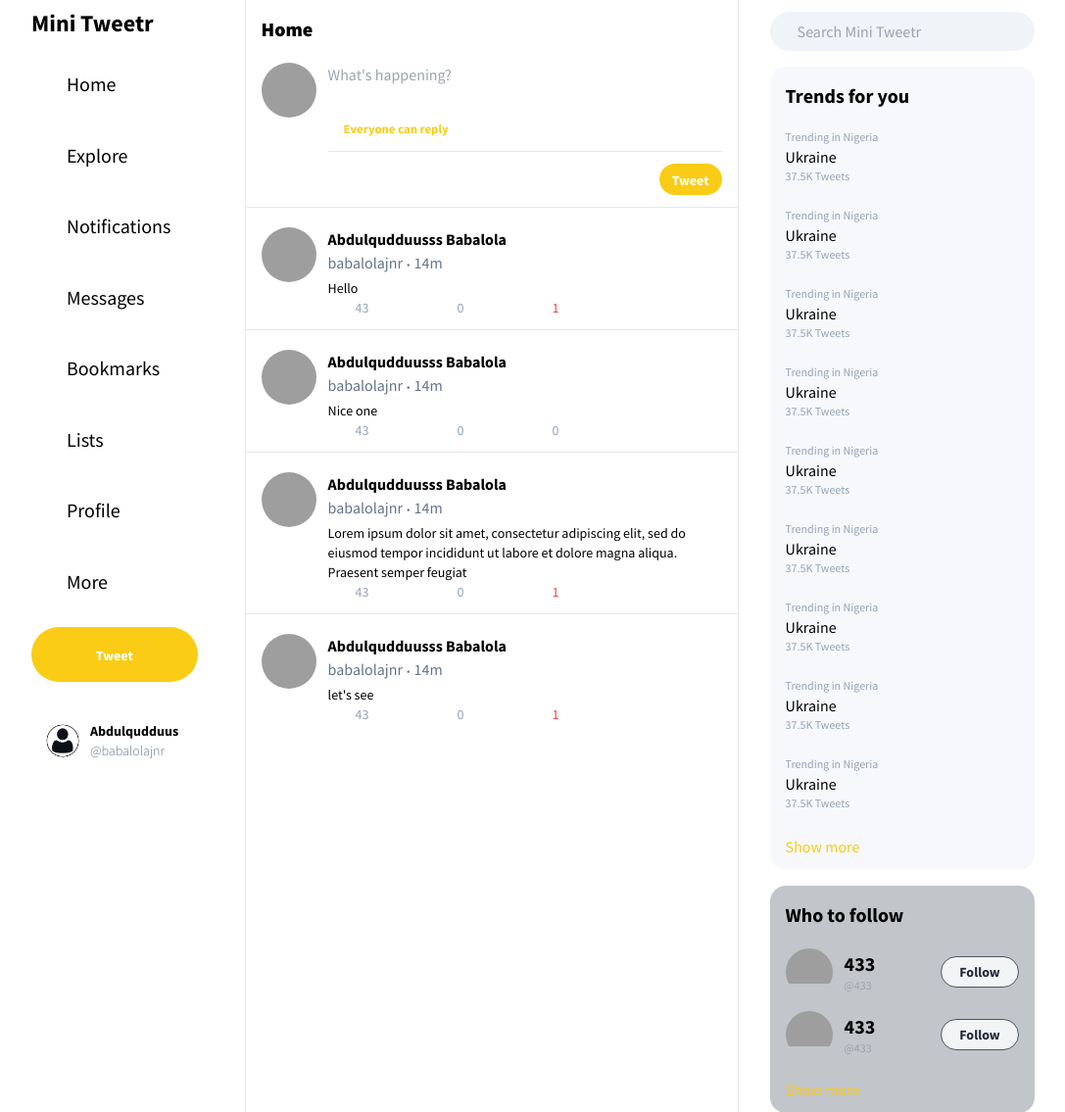
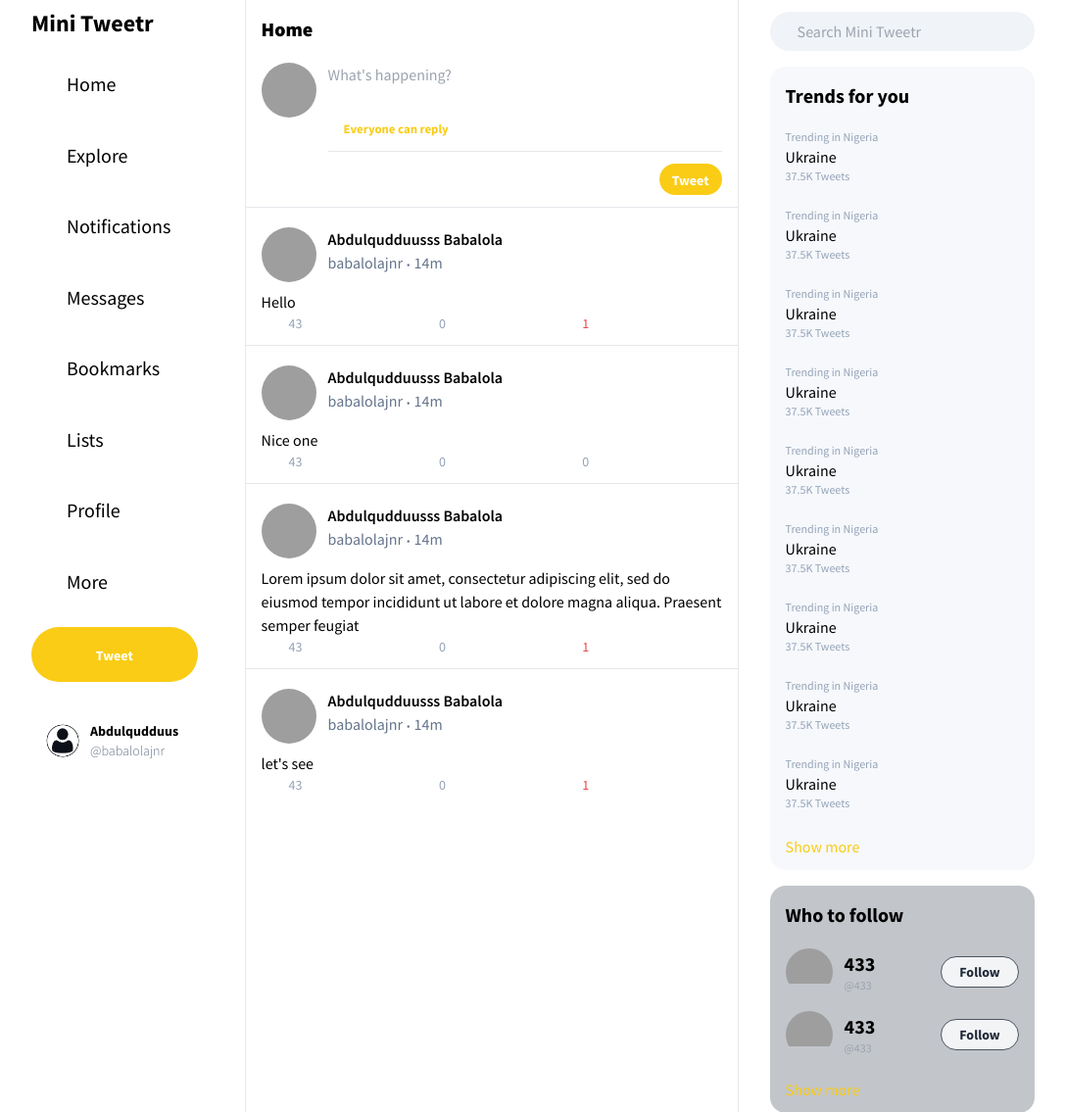
Before and after one commit to babalolajnr/mini_tweetr, a Django app: page /tweet/ in a window 1280 px wide. Shown: the top 1135 px of the page at 98% size, without its empty margins (88-1175 px from the left). Run offline with Django 4.2, Linux system fonts and the light colour scheme; a user stored in the database is signed in; data comes from the database, SQL or seed files in the repository; data that the repository does not hold is empty; style sheets or scripts are compiled from the project's sources; grey boxes are pictures that could not be loaded.

Commit message:
update layout

```diff
--- a/tweet/templates/tweet/components/tweets.html
+++ b/tweet/templates/tweet/components/tweets.html
@@ -8,7 +8,7 @@
         {% comment %} username {% endcomment %}
         <div class="lg:flex justify-between">
             <div class="flex flex-col">
-                <span class="font-bold">{{ user.first_name }} {{ user.last_name }}</span>
+                <span class="font-semibold">{{ user.first_name }} {{ user.last_name }}</span>
                 <div>
                     <span class="font-medium text-slate-500">{{ user.username }}</span>
                     <span class="font-medium text-xl text-slate-500 align-middle">&middot</span>
@@ -20,13 +20,14 @@
                 <i class="fa-solid fa-ellipsis"></i>
             </div>
         </div>
+    </div>
+</div>
 {% comment %} post content {% endcomment %}
-        <div class="text-sm">
+<div class="mx-4 mt-2">
     {{ tweet.body }}
 </div>
-
 {% comment %} Action buttons {% endcomment %}
-        <div class="flex justify-between pr-20 text-slate-400 text-sm">
+<div class="flex justify-between mx-4 text-slate-400 text-sm">
     <div class="flex items-center group cursor-pointer">
         <div class="rounded-full bg-blue-500 bg-opacity-0 group-hover:bg-opacity-10">
             <i class="fa-regular fa-message group-hover:text-blue-500 px-3 py-3"></i>
@@ -47,22 +48,19 @@
         <div class="rounded-full bg-green-500 bg-opacity-0 group-hover:bg-opacity-10">
             <i class="fa-solid fa-repeat group-hover:text-green-500 px-3 py-3"></i>
         </div>
-                <span id="retweets-count-{{tweet.id}}"
-                    class="ml-1 group-hover:text-green-500">{{ tweet.retweets.count }}</span>
+        <span id="retweets-count-{{tweet.id}}" class="ml-1 group-hover:text-green-500">{{ tweet.retweets.count }}</span>
     </div>
     {% endif %}
 
     {% if tweet in liked_tweets %}
-            <div class="flex items-center group cursor-pointer" data-button="like" data-action="unlike"
-                data-id="{{tweet.id}}">
+    <div class="flex items-center group cursor-pointer" data-button="like" data-action="unlike" data-id="{{tweet.id}}">
         <div class="rounded-full bg-red-500 bg-opacity-0 group-hover:bg-opacity-10">
             <i class="fa-solid text-red-500 fa-heart group-hover:text-red-500 px-3 py-3"></i>
         </div>
         <span id="likes-count-{{tweet.id}}" class="ml-1 text-red-500">{{tweet.likes.count}}</span>
     </div>
     {% else %}
-            <div class="flex items-center group cursor-pointer" data-button="like" data-action="like"
-                data-id="{{tweet.id}}">
+    <div class="flex items-center group cursor-pointer" data-button="like" data-action="like" data-id="{{tweet.id}}">
         <div class="rounded-full bg-red-500 bg-opacity-0 group-hover:bg-opacity-10">
             <i class="fa-regular fa-heart group-hover:text-red-500 px-3 py-3"></i>
         </div>
@@ -75,5 +73,3 @@
         </div>
     </div>
 </div>
-    </div>
-</div>
```
Lines whose indentation alone changed are shown as unchanged.
